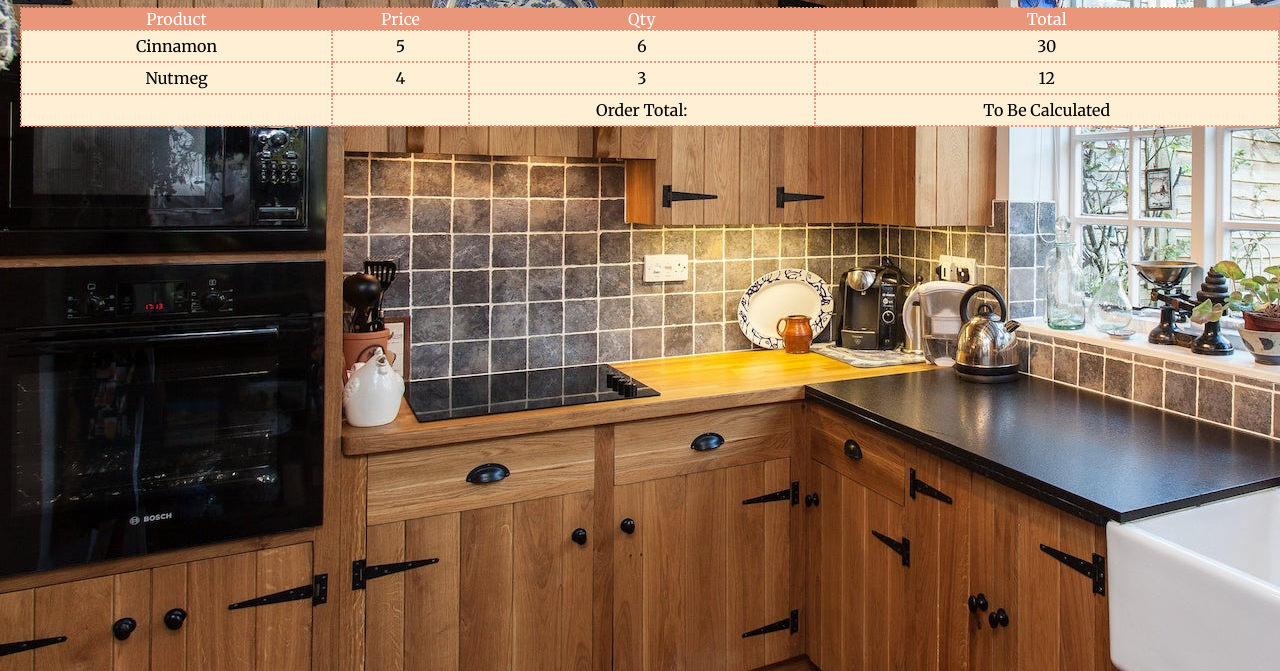
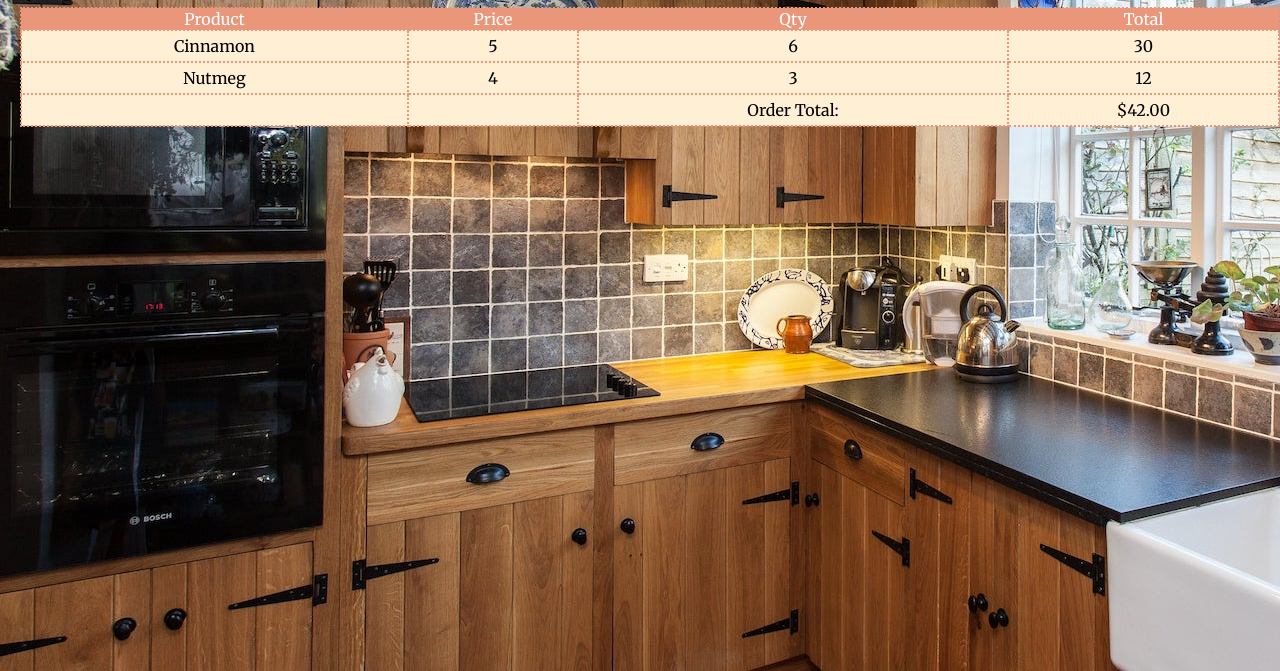
Before and after one commit to jlaurentpdx/jojos-kitchen, a website with bundled scripts: page cart/index.html in a window 1280 px wide. Shown: the part 129-800 px from the top of the page. Built offline with nearby package versions, Linux system fonts and the light colour scheme.

Commit message:
cart now correctly displays order total

```diff
--- a/cart/index.html
+++ b/cart/index.html
@@ -28,7 +28,7 @@
             <td></td>
             <td></td>
             <td>Order Total: </td>
-            <td>To Be Calculated</td>
+            <td id="order-total">To Be Calculated</td>
         </tfoot>
     </table>
     <script type="module" src="./renderCart.js"></script>
--- a/cart/renderCart.js
+++ b/cart/renderCart.js
@@ -1,6 +1,6 @@
 import { spices } from '../data/spices.js';
 import { cart } from '../data/cart-data.js';
-import { findById } from '../utils.js';
+import { findById, calculateOrderTotal, toUSD } from '../utils.js';
 import { renderLineItems } from '../render-line-items.js';
 
 const tbody = document.getElementById('table-body');
@@ -11,3 +11,8 @@ for (let cartItem of cart) {
     const tr = renderLineItems(cartItem, spiceData);
     tbody.appendChild(tr);
 }
+
+const orderTotal = calculateOrderTotal(cart, spices);
+const tdOrderTotal = document.getElementById('order-total');
+
+tdOrderTotal.textContent = toUSD(orderTotal);
```
